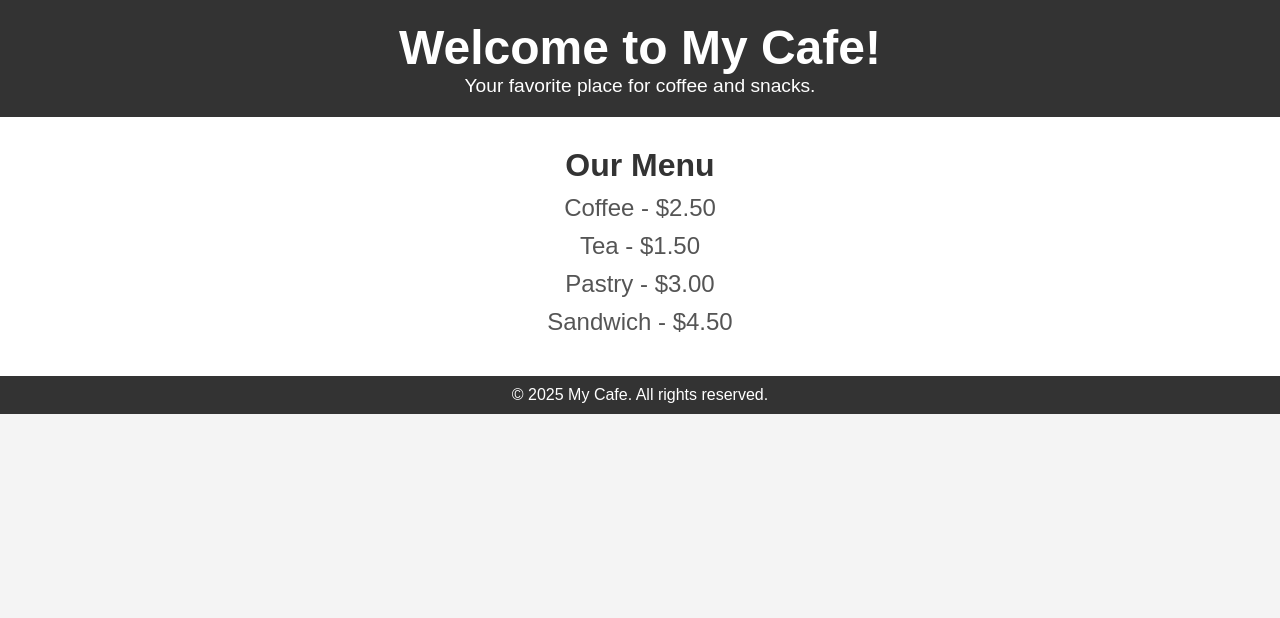
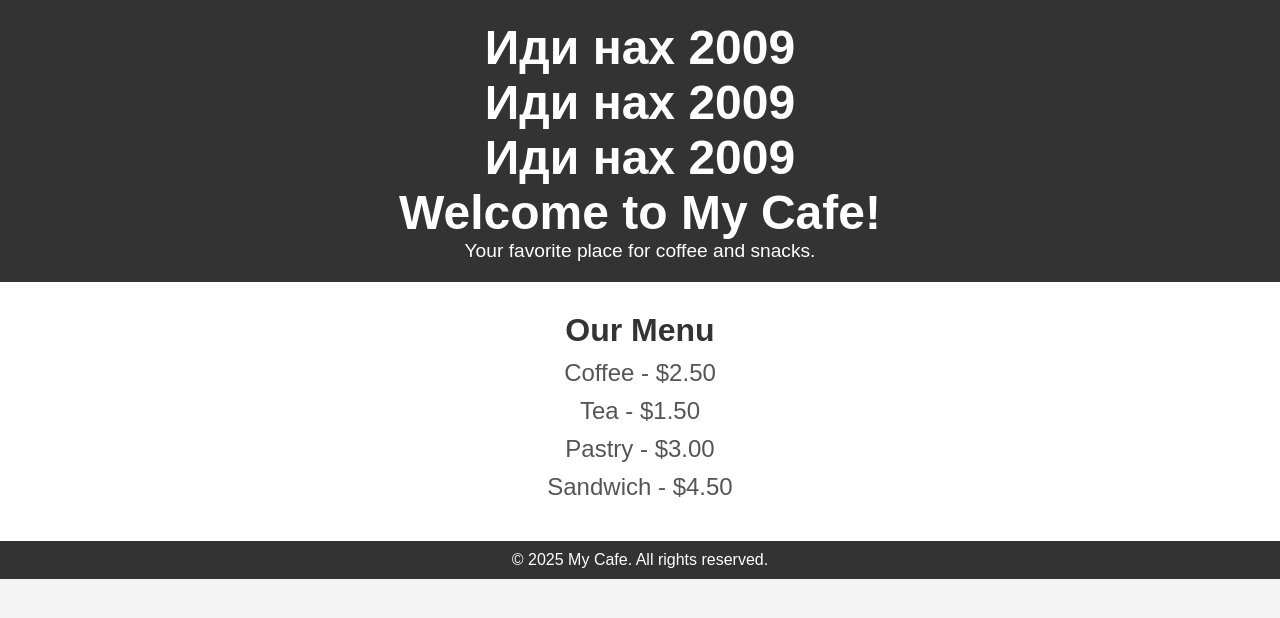
Before and after one commit to abdu-dev703/my-cafe-site, a plain HTML site: page index.html in a window 1280 px wide. Drawn offline with Linux system fonts and the light colour scheme.

Commit message:
Add files via upload
2009 сила

```diff
--- a/index.html
+++ b/index.html
@@ -9,6 +9,9 @@
 <body>
     <header>
         <div class="container">
+            <h1>Иди нах 2009</h1>
+            <h1>Иди нах 2009</h1>
+            <h1>Иди нах 2009</h1>
             <h1>Welcome to My Cafe!</h1>
             <p>Your favorite place for coffee and snacks.</p>
         </div>
```
